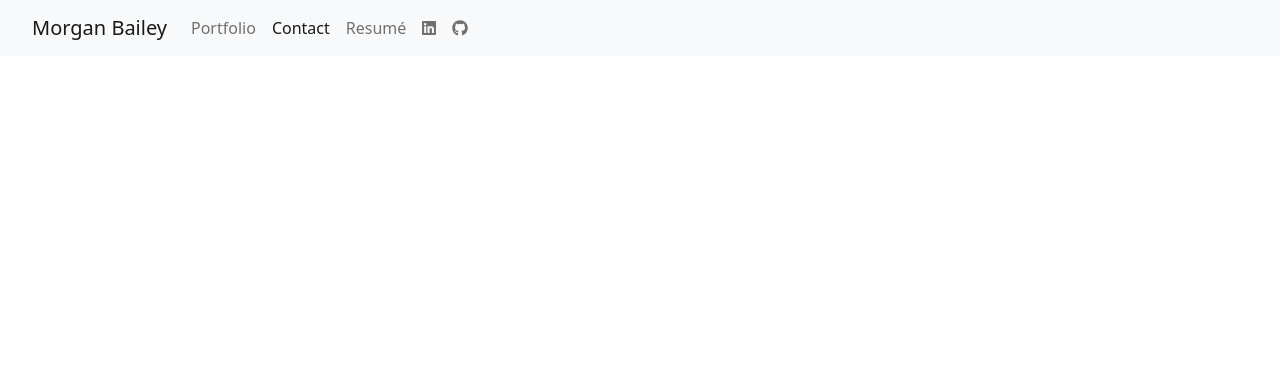
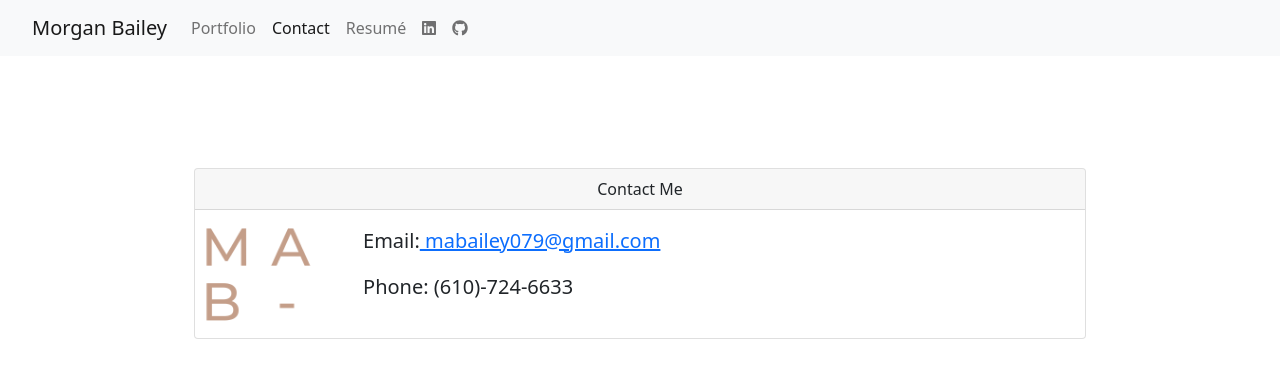
Before and after one commit to morgan-b/react-portfolio, a React (Create React App) app in the folder react-portfolio/: page /contact in a window 1280 px wide. Shown: the top 378 px of the page. Built offline with nearby package versions, Linux system fonts and the light colour scheme.

Commit message:
adding contact page

```diff
--- a/react-portfolio/src/App.js
+++ b/react-portfolio/src/App.js
@@ -2,7 +2,7 @@ import React from "react";
 import { BrowserRouter as Router, Route, Switch } from "react-router-dom";
 import Home from "./pages/Home";
 import Portfolio from "./pages/Portfolio";
-
+import Contact from "./pages/Contact";
 import Nav from "./components/Nav";
 
 
@@ -16,9 +16,8 @@ function App() {
             <Route exact path="/" component={Home} />
             <Route exact path="/home" component={Home} />
             <Route exact path="/portfolio" component={Portfolio} />
-            {/* <Route exact path="/favorites" component={FavoritesList} />
-            <Route exact path="/posts/:id" component={Detail} />
-            <Route component={NoMatch} /> */}
+            <Route exact path="/contact" component={Contact} />
+
           </Switch>
         {/* </StoreProvider> */}
       </div>
--- a/react-portfolio/src/pages/Contact.js
+++ b/react-portfolio/src/pages/Contact.js
@@ -0,0 +1,39 @@
+import React from "react";
+import { Container, Row, Col, Card } from "../components/Project";
+import mabIMG from "../assets/mab.png";
+
+const Contact = () => {
+    return(
+  <Container>
+       <Card>
+    <Row>
+    <Col size="md-12">
+
+        <div className="card-header text-center">
+            Contact Me
+          </div>
+          </Col>
+          <Col size="md-2">
+            <img className="card-img" src={mabIMG} alt="bio" />
+          </Col>
+          <Col size="md-10">
+          <div className="card-body">
+
+          <p className="blockquote" id="homeSubHeader">
+            Email:
+            <a href="mailto:mabailey079@gmail.com"> mabailey079@gmail.com</a>
+          </p>
+
+          <p className="blockquote" id="homeSubHeader">
+            Phone: (610)-724-6633
+          </p>
+          </div>
+          </Col>
+
+
+    </Row>
+    </Card>
+  </Container>
+  )
+};
+export default Contact;
--- a/react-portfolio/src/pages/Home.js
+++ b/react-portfolio/src/pages/Home.js
@@ -1,5 +1,5 @@
 import React from "react";
-import { Container, Row, Col } from "../components/Project";
+import { Container, Row, Col,Card } from "../components/Project";
 import bioImg from "../assets/biopicsquare.png";
 import { Link } from "react-router-dom";
 
@@ -7,7 +7,7 @@ import { Link } from "react-router-dom";
 const Home = () => {
   return (
     <Container>
-      <div className="card">
+ <Card>
         <Row>
           <Col size="md-12">
             <div className="card-header text-center">
@@ -39,14 +39,14 @@ const Home = () => {
           </Col>
           </Row>
           <Link
-                className="btn btn-light"
+                className="btn btn-outline-secondary"
                 to="/portfolio"
               >
 
                 SEE MY WORK
               </Link>
 
-      </div>
+              </Card>
     </Container>
   );
 };
```
Also changed, not shown: react-portfolio/src/assets/mab.png (renamed from react-portfolio/src/assets/M a b (1).png).
